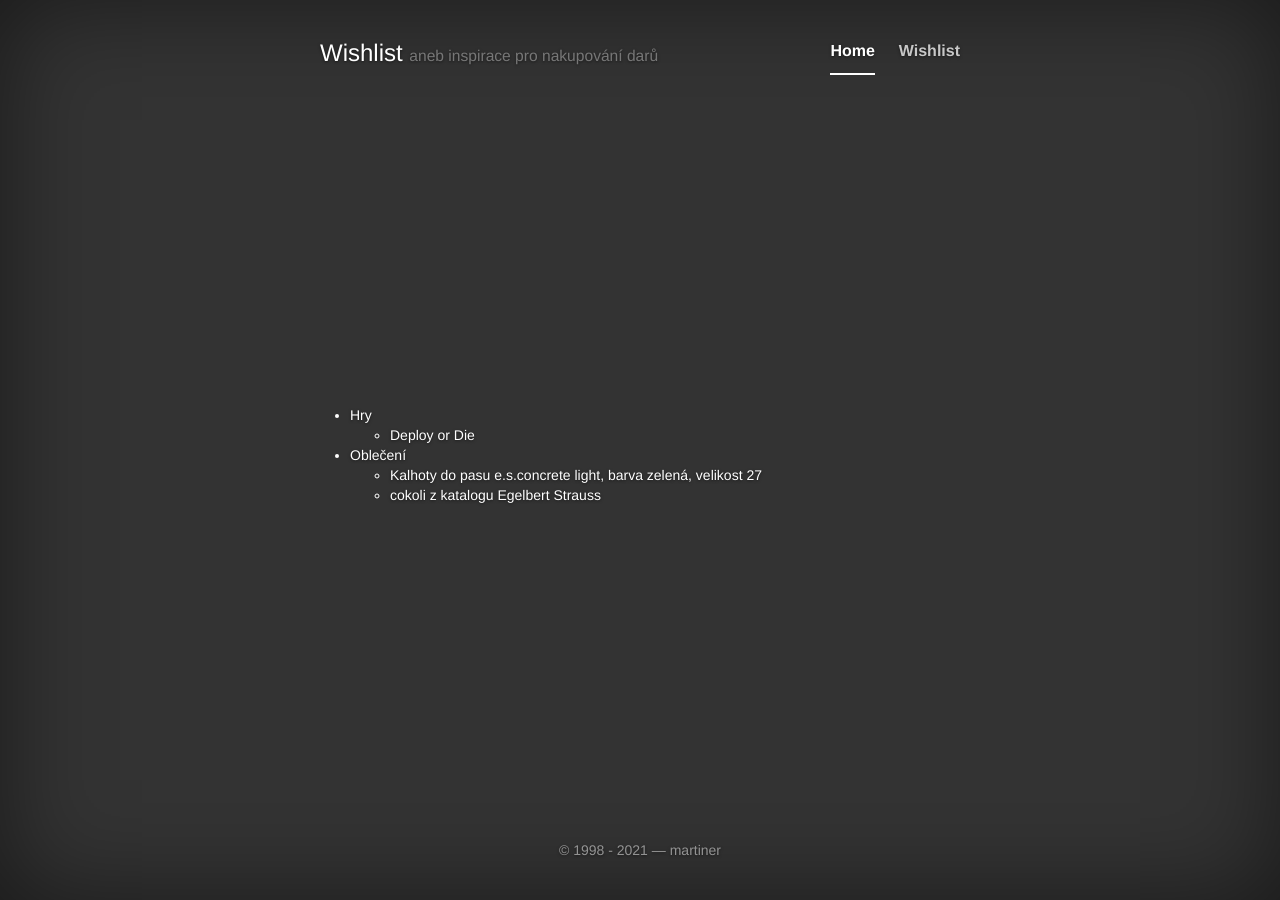
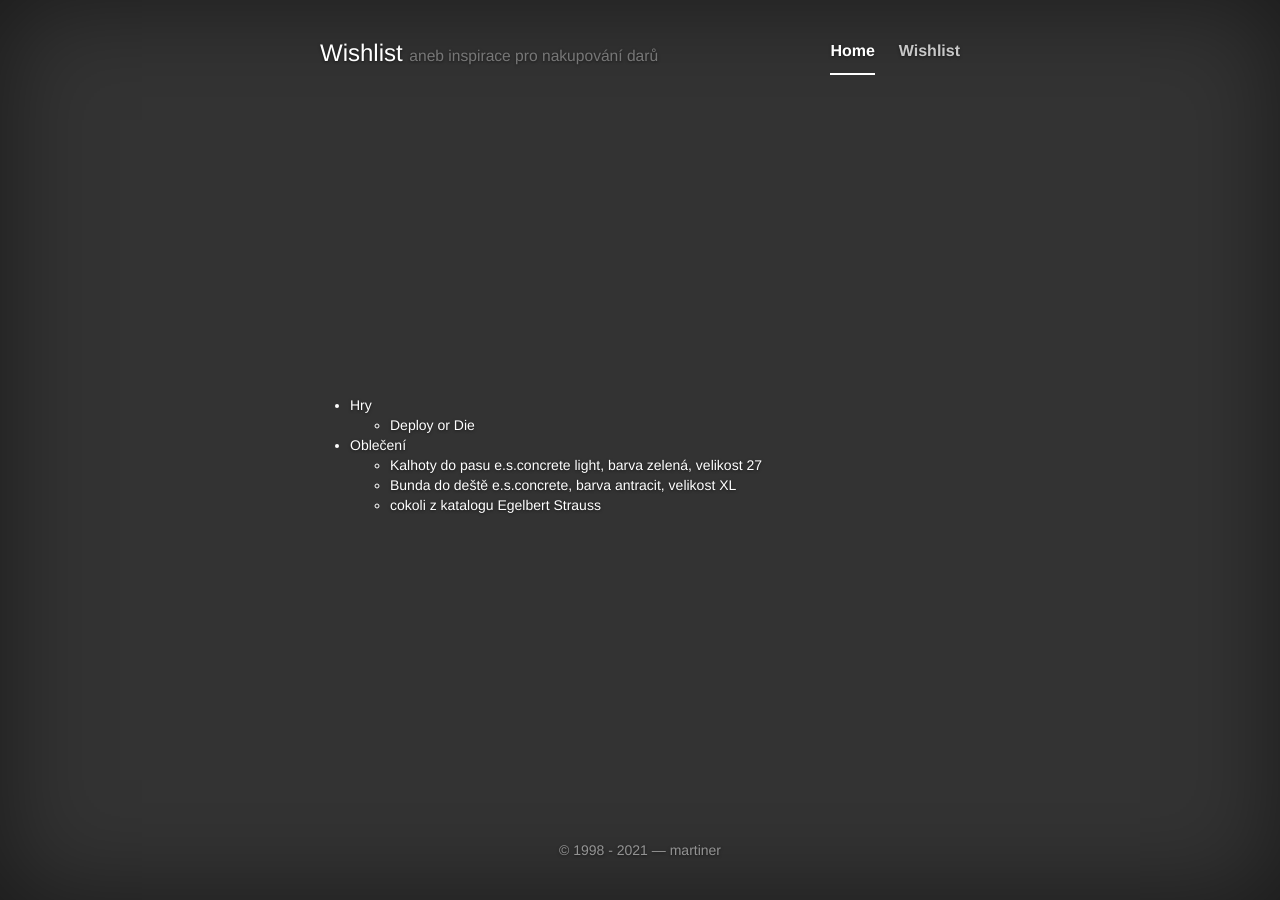
Before and after one commit to martiner/martiner.github.com, a Jekyll site: the page built from wishlist.html, in a window 1280 px wide. Built offline with Jekyll 4.4.1, drawn with Linux system fonts in a browser that asks for light colours; nearby versions of some CDN libraries.

Commit message:
add: bunda

```diff
--- a/wishlist.html
+++ b/wishlist.html
@@ -37,6 +37,8 @@ redirect_from: /wishlist/
 <li>Oblečení<ul>
 	<li><a href="https://www.engelbert-strauss.cz/pracovni-kalhoty-do-pasu/kalhoty-do-pasu-e-s-concrete-light-3311510-61531-1474.html"
 	       >Kalhoty do pasu e.s.concrete light, barva zelená, velikost 27</a></li>
+	<li><a href="https://www.engelbert-strauss.cz/pracovni-kalhoty-do-pasu/kalhoty-do-pasu-e-s-concrete-light-3311510-61531-1474.html"
+	       >Bunda do deště e.s.concrete, barva antracit, velikost XL</a></li>
 	<li><a href="https://www.engelbert-strauss.cz/"
 		>cokoli z katalogu Egelbert Strauss</a></li>
 <!--
```
